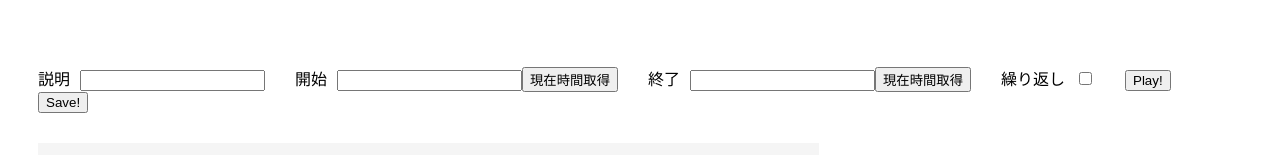
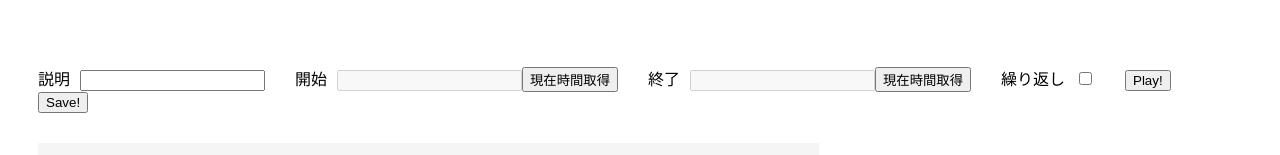
Before and after one commit to harokki/y-player-graphql, a Next.js app: page / in a window 1280 px wide. Shown: the part 442-597 px from the top of the page. Built offline with nearby package versions, Linux system fonts and the light colour scheme.

Commit message:
時間はプログレスバーから取得するようにする

```diff
--- a/src/components/form/index.tsx
+++ b/src/components/form/index.tsx
@@ -36,9 +36,9 @@ export const MainForm: React.FC<Props> = ({
   const setNowTime = async (type: string) => {
     const nowTime = await getNowTime()
     if (type === 'start') {
-      setStart(nowTime)
+      setStart(nowTime ? Math.floor(nowTime) : undefined)
     } else {
-      setEnd(nowTime)
+      setEnd(nowTime ? Math.floor(nowTime) : undefined)
     }
   }
 
@@ -54,11 +54,7 @@ export const MainForm: React.FC<Props> = ({
       </label>
       <label>
         <span>開始</span>
-        <input
-          type="text"
-          name="start"
-          onChange={(e) => setStart(parseInt(e.target.value))}
-        />
+        <input type="text" name="start" defaultValue={start} disabled={true} />
         <input
           type="button"
           value="現在時間取得"
@@ -67,11 +63,7 @@ export const MainForm: React.FC<Props> = ({
       </label>
       <label>
         <span>終了</span>
-        <input
-          type="text"
-          name="end"
-          onChange={(e) => setEnd(parseInt(e.target.value))}
-        />
+        <input type="text" name="end" disabled={true} defaultValue={end} />
         <input
           type="button"
           value="現在時間取得"
```
